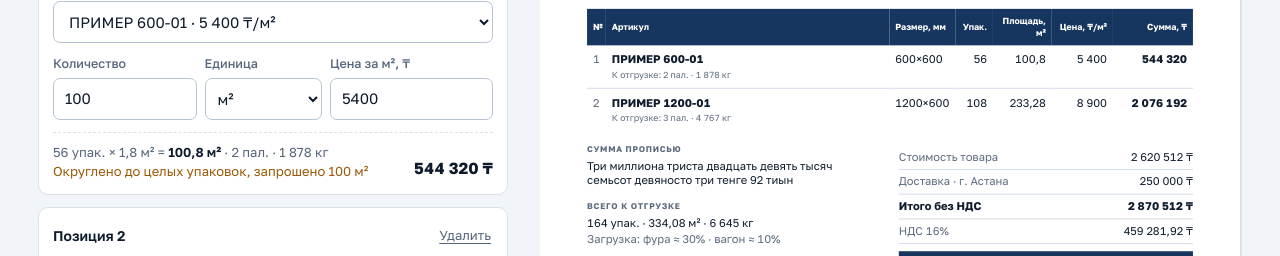
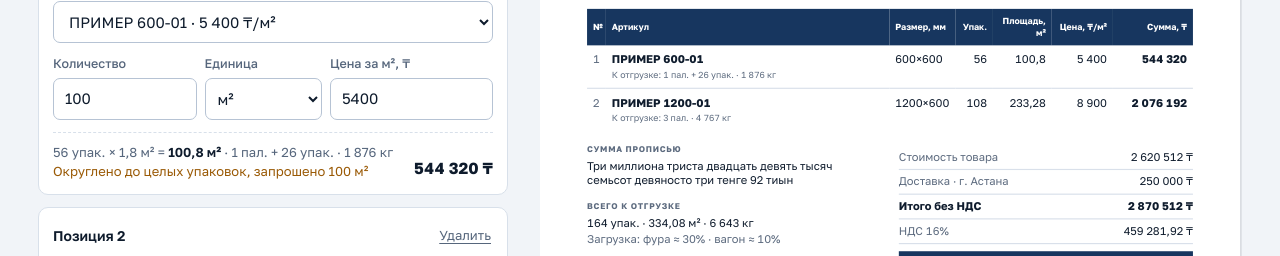
Before and after one commit to yeltayali/calculate.github.io, a plain HTML site: page index.html in a window 1280 px wide. Shown: the part 530-786 px from the top of the page. Drawn offline with nearby package versions, Linux system fonts and the light colour scheme.

Commit message:
Update index.html
Обновленная вместимость 600*600

```diff
--- a/index.html
+++ b/index.html
@@ -334,9 +334,9 @@ details.catalog summary { cursor: pointer; font-size: 12px; font-weight: 600; le
     '600x600': {
       key: '600x600', label: '600×600', mm: '600×600 мм',
       pcsPack: 5, packM2: 1.8, packKg: 33.5,
-      packsPallet: 28, palletM2: 50.4, palletKg: 939,
-      truck: { pallets: 24, m2: 1209.6, t: 22.536 },
-      wagon: { pallets: 72, m2: 3628.8, t: 67.6 }
+      packsPallet: 30, palletM2: 54, palletKg: 1005,
+      truck: { pallets: 22, m2: 1188, t: 22.110 },
+      wagon: { pallets: 68, m2: 3672, t: 68.340 }
     },
     '1200x600': {
       key: '1200x600', label: '1200×600', mm: '1200×600 мм',
```
